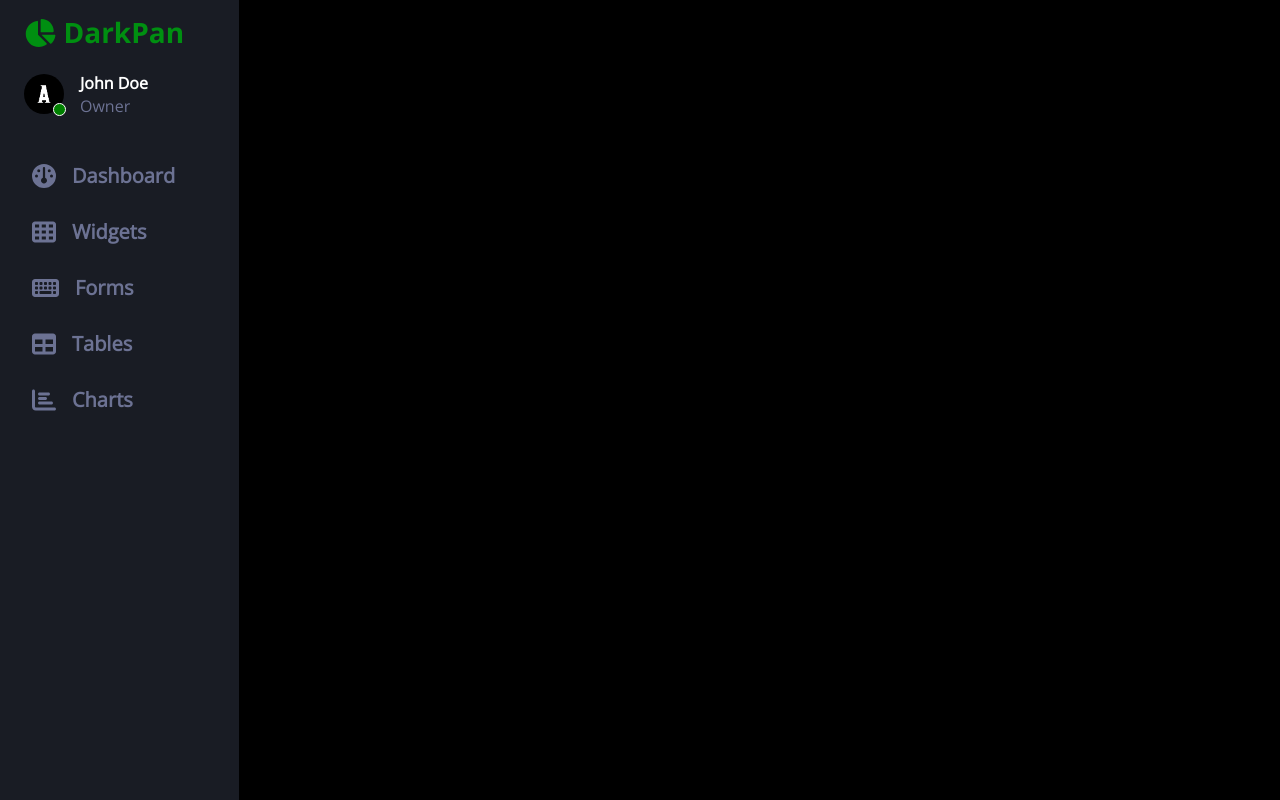
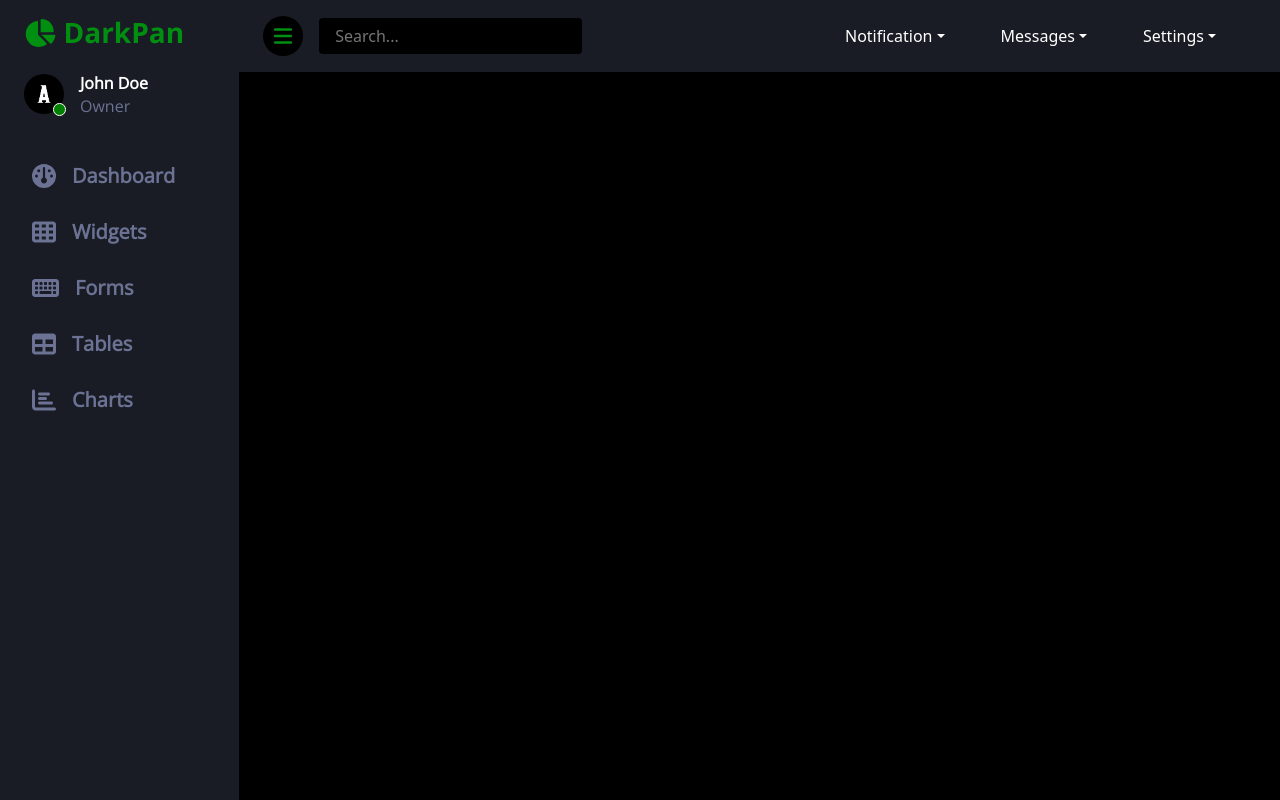
Before and after one commit to abdullrahman-alabead/DashB, a React (Create React App) app: page / in a window 1280 px wide. Built offline with nearby package versions, Linux system fonts and the light colour scheme.

Commit message:
added header, added sidebar toggle

```diff
--- a/src/App.tsx
+++ b/src/App.tsx
@@ -1,11 +1,15 @@
 import './App.scss';
 import Sidebar from './Components/Sidebar';
+import Header from './Components/Header';
 import 'bootstrap/dist/css/bootstrap.min.css'
 
 function App() {
   return (
     <div className="App">
+      <div className="container-fluid position-relative d-flex p-0">
       <Sidebar />
+      <Header />
+      </div>
     </div>
   );
 }
--- a/src/Components/Header/index.scss
+++ b/src/Components/Header/index.scss
@@ -0,0 +1,67 @@
+@use '../../variables' as v;
+
+header{
+  color: white;
+  background-color: v.$background-color-2;
+  height: fit-content;
+  .search{
+
+    .bars{
+      background-color: v.$background-color;
+      color: v.$main-color;
+      font-size: 0.1rem;
+      padding: .6rem;
+      width: 1.3rem;
+      height: 1.3rem;
+      cursor: pointer;
+    }
+    .search-bar{
+      background-color: v.$background-color;
+      color: v.$text-color;
+      border: none;
+      padding: 0.4rem 1rem;
+      &:focus{
+        outline: none;
+      }
+    }
+  }
+  #nav-dropdown{
+    color: white;
+
+  }
+  .user-img{
+    width: 2.5rem;
+    height: 2.5rem;
+    border-radius: 50%;
+  }
+  .dropdown-menu{
+    background-color: v.$background-color-2;
+    .dropdown-item{
+
+      .sent-img, .user-img{
+        margin-right: 0.5rem;
+        width: 2.5rem;
+        height: 2.5rem;
+        border-radius: 50%;
+      }
+    }
+    .dropdown-item:hover{
+      background-color: v.$background-color;
+    }
+    .note-title, .sent-name{
+      color: white;
+      padding:0;
+      margin: 0;
+    }
+    .note-time, .sent-time{
+      color: v.$text-color;
+      padding: 0;
+      margin: 0;
+    }
+    .see-all{
+      color: white;
+
+    }
+
+  }
+}
--- a/src/Components/Header/index.tsx
+++ b/src/Components/Header/index.tsx
@@ -1 +1,106 @@
-import './index.scss'
+import { faBars, faBell, faMessage } from "@fortawesome/free-solid-svg-icons";
+import { FontAwesomeIcon } from "@fortawesome/react-fontawesome";
+import React from "react";
+import Dropdown from "react-bootstrap/esm/Dropdown";
+import Nav from "react-bootstrap/esm/Nav";
+import NavDropdown from "react-bootstrap/esm/NavDropdown";
+import User from '../../assets/images/user.png'
+import Sidebar from "../Sidebar";
+import "./index.scss";
+
+let Header = () => {
+
+  // activate sidebar function
+  let [toggled, setToggled] = React.useState(false)
+  function toggleSidebar() {
+    let sideBar = document.querySelector(".sidebar") as HTMLElement
+    console.log(sideBar)
+    if(sideBar != null){
+      sideBar.style.marginLeft = toggled? '0rem' : '-15rem'
+      setToggled(prev => !prev)
+
+    }
+  }
+
+  return (
+    <header className="d-flex justify-content-between align-items-center w-100 sticky-top py-0 px-4">
+      {/* Search Bar, Menu Toggle */}
+      <div className="search d-flex align-items-center">
+        <FontAwesomeIcon icon={faBars} className="bars me-3 rounded-circle" onClick={toggleSidebar} />
+        <input
+          type="text"
+          name="search"
+          placeholder="Search..."
+          className="search-bar rounded"
+        />
+      </div>
+      {/* Nav Links */}
+      <Nav defaultActiveKey="/home" as="ul">
+        <Nav.Item as="li" className='d-flex align-items-center'>
+        {/* <FontAwesomeIcon icon={faBell} className='me-1'/> */}
+        <NavDropdown title="Notification" id="nav-dropdown" className="pe-4 py-3">
+        <Dropdown.Item>
+          <p className="note-title ">Profile Updated</p>
+          <p className="note-time ">15 minuts ago</p>
+        </Dropdown.Item>
+        <Dropdown.Item>
+          <p className="note-title ">New User Joind</p>
+          <p className="note-time ">20 minuts ago</p>
+        </Dropdown.Item>
+        <Dropdown.Item>
+          <p className="note-title ">Profile Updated</p>
+          <p className="note-time ">22 minuts ago</p>
+        </Dropdown.Item>
+        <Dropdown.Divider />
+        <Dropdown.Item>
+          <p className="see-all d-flex justify-content-center align-items-center p-0 m-0">See All</p>
+        </Dropdown.Item>
+        </NavDropdown>
+        </Nav.Item>
+        <Nav.Item as="li" className="d-flex align-items-center ">
+          {/* <FontAwesomeIcon icon={faMessage} className='me-1' /> */}
+          <NavDropdown title="Messages" id="nav-dropdown" className="pe-4 py-3">
+          <Dropdown.Item className='d-flex align-items-center'>
+          <img src={User} alt="user" className="sent-img"/>
+          <div className="info">
+          <p className="sent-name">Abdullrahman sent you a message</p>
+          <p className="sent-time ">10 minuts ago</p>
+          </div>
+
+        </Dropdown.Item>
+        <Dropdown.Item className='d-flex align-items-center'>
+          <img src={User} alt="user" className="sent-img"/>
+          <div className="info">
+          <p className="sent-name">Abdullrahman sent you a message</p>
+          <p className="sent-time ">13 minuts ago</p>
+          </div>
+
+        </Dropdown.Item>
+        <Dropdown.Item className='d-flex align-items-center'>
+          <img src={User} alt="user" className="sent-img"/>
+          <div className="info">
+          <p className="sent-name">Abdullrahman sent you a message</p>
+          <p className="sent-time ">30 minuts ago</p>
+          </div>
+
+        </Dropdown.Item>
+        <Dropdown.Divider />
+        <Dropdown.Item>
+          <p className="see-all d-flex justify-content-center align-items-center p-0 m-0">See All</p>
+        </Dropdown.Item>
+      </NavDropdown>
+        </Nav.Item>
+        <Nav.Item as="li" className="d-flex align-items-center ">
+
+        <NavDropdown title="Settings" id="nav-dropdown" className="pe-4 py-3 text-white">
+        <Dropdown.Item className='text-white'>My Profile</Dropdown.Item>
+        <Dropdown.Item className='text-white'>Settings</Dropdown.Item>
+        <Dropdown.Item className='text-white'>Log Out</Dropdown.Item>
+      </NavDropdown>
+        </Nav.Item>
+      </Nav>
+    </header>
+  );
+};
+
+export default Header;
--- a/src/Components/Sidebar/index.scss
+++ b/src/Components/Sidebar/index.scss
@@ -3,6 +3,7 @@
 .sidebar{
 background-color: v.$background-color-2;
 width: fit-content;
+transition-duration: 1s;
 .logo{
   color: v.$main-color;
   font-family: 'Open Sans Bold' !important;
@@ -36,9 +37,9 @@ width: fit-content;
     color: v.$text-color;
   }
 }
-.nav{
-  .nav-links{
-    .nav-link{
+.side-nav{
+  .side-links{
+    .side-link{
       position: relative;
       color: v.$text-color;
       display: flex;
--- a/src/Components/Sidebar/index.tsx
+++ b/src/Components/Sidebar/index.tsx
@@ -15,20 +15,11 @@ import {
 import User from "../../assets/images/user.png";
 
 let Sidebar = () => {
-  // Activate Link
-    // add event listener to all nav links
-  let links = document.querySelectorAll(".nav-link");
-  for (let i = 0; i < links.length; i++) {
-    links[i]?.addEventListener("click", (e) => {
-      if(e.currentTarget instanceof EventTarget){
-        activateLink(e.currentTarget)
-      }
-    })
-  }
     // activation funciton
   function activateLink(link: EventTarget) {
+    console.log(link)
     // remove class 'active' from all links
-    let links = document.querySelectorAll(".nav-link");
+    let links = document.querySelectorAll(".side-link");
     for (let i = 0; i < links.length; i++) {
       links[i].classList.remove("active");
     }
@@ -53,30 +44,30 @@ let Sidebar = () => {
           <h6 className="user-title">Owner</h6>
         </div>
       </div>
-      <nav className="nav">
-        <ul className="nav-links p-0">
-          <li className="nav-link">
+      <div className="side-nav">
+        <ul className="side-links p-0">
+          <li className="side-link" onClick={(e) => activateLink(e.currentTarget)}>
             <FontAwesomeIcon icon={faDashboard} />
             <p className="h5">Dashboard</p>
           </li>
-          <li className="nav-link">
+          <li className="side-link" onClick={(e) => activateLink(e.currentTarget)}>
             <FontAwesomeIcon icon={faTh} />
             <p className="h5">Widgets</p>
           </li>
-          <li className="nav-link">
+          <li className="side-link" onClick={(e) => activateLink(e.currentTarget)}>
             <FontAwesomeIcon icon={faKeyboard} />
             <p className="h5">Forms</p>
           </li>
-          <li className="nav-link">
+          <li className="side-link" onClick={(e) => activateLink(e.currentTarget)}>
             <FontAwesomeIcon icon={faTable} />
             <p className="h5">Tables</p>
           </li>
-          <li className="nav-link">
+          <li className="side-link"onClick={(e) => activateLink(e.currentTarget)}>
             <FontAwesomeIcon icon={faBarChart} />
             <p className="h5">Charts</p>
           </li>
         </ul>
-      </nav>
+      </div>
     </div>
   );
 };
```
